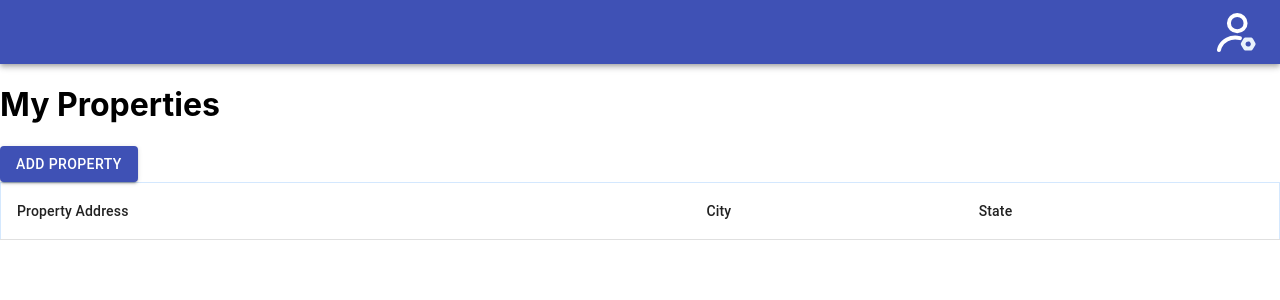
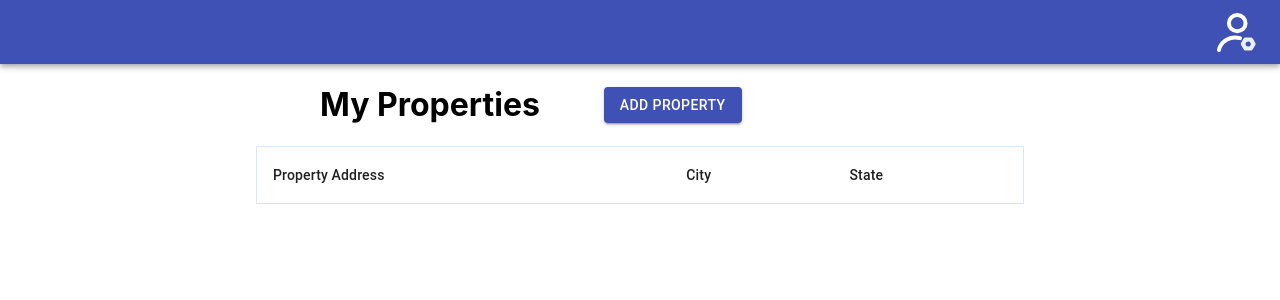
Before and after one commit to homenow/React-Interview, a React (Create React App) app: page / in a window 1280 px wide. Shown: the top 300 px of the page. Built offline with nearby package versions, Linux system fonts and the light colour scheme.

Commit message:
Finished formatin propeties.js page

```diff
--- a/src/pages/properties.js
+++ b/src/pages/properties.js
@@ -1,18 +1,42 @@
 import React from 'react';
-import { Button } from '@material-ui/core';
+import { makeStyles } from '@material-ui/core/styles';
+import Button from '@material-ui/core/Button';
 
 import NavBar from '../components/navBar';
 import TableProperty from '../components/tableProperty';
 
+const useStyles = makeStyles(() => ({
+  headline: {
+    display: 'flex',
+    justifyContent: 'flex-start',
+    alignItems: 'center',
+    marginLeft: '5vw',
+  },
+  addButton: {
+    marginLeft: '5vw',
+  },
+  primaryContainer: {
+    marginLeft: '20vw',
+    marginRight: '20vw',
+  },
+}));
 export default function Properties() {
+  const classes = useStyles();
+
   return (
     <div>
       <NavBar />
-      <div>
-        <h1>My Properties</h1>
-        <Button variant="contained" color="primary">
-          Add Property
-        </Button>
+      <div className={classes.primaryContainer}>
+        <div className={classes.headline}>
+          <h1>My Properties</h1>
+          <Button
+            variant="contained"
+            color="primary"
+            className={classes.addButton}
+          >
+            Add Property
+          </Button>
+        </div>
         <TableProperty />
       </div>
     </div>
```
